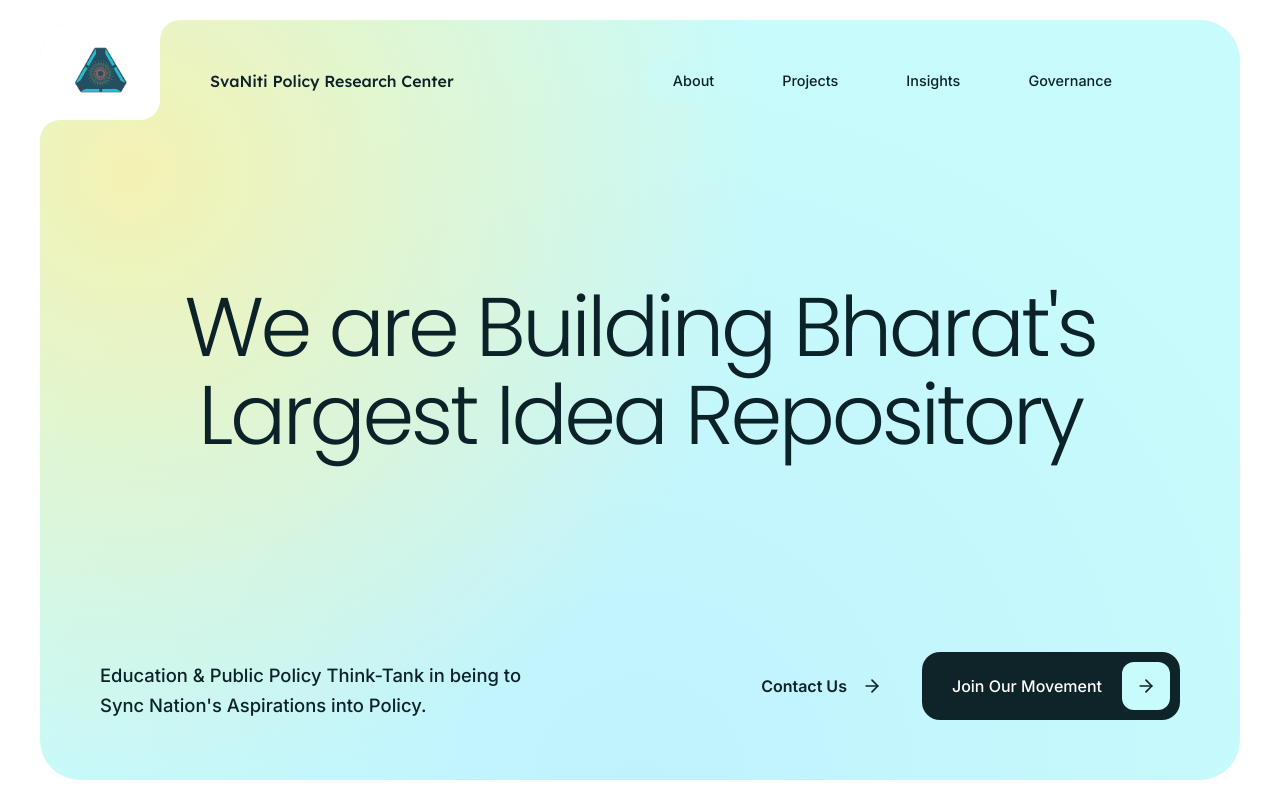
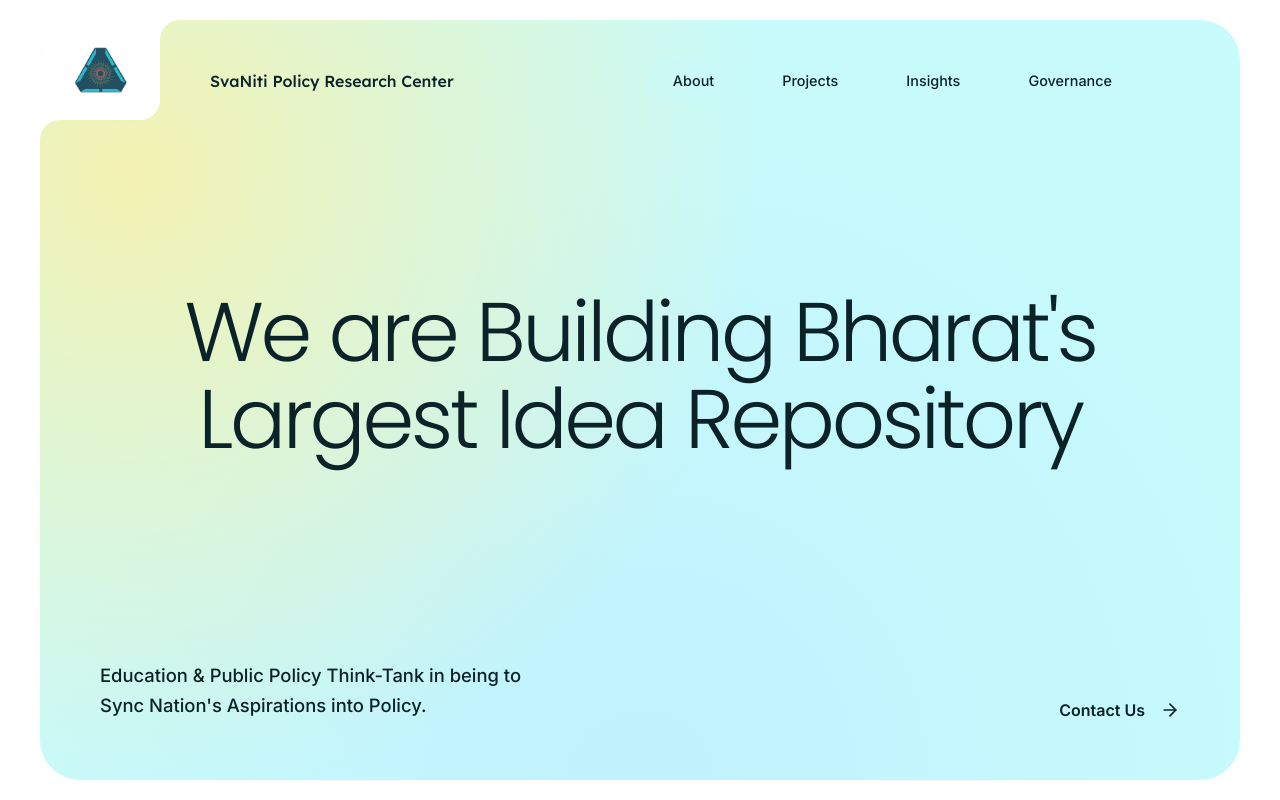
Before and after one commit to Garvit-png/SwaNiti, a Next.js app: page / in a window 1280 px wide. Shown: the top 800 px of the page. Built offline with nearby package versions, Linux system fonts and the light colour scheme.

Commit message:
added links, changed testimonial layout, cover photo fixed

```diff
--- a/app/components/Footer.tsx
+++ b/app/components/Footer.tsx
@@ -16,8 +16,44 @@ export default function Footer() {
               target="_blank"
               rel="noopener noreferrer"
               className="sr-social-icon"
+              aria-label="LinkedIn"
             >
-              in
+              <svg width="24" height="24" viewBox="0 0 24 24" fill="#0a66c2" xmlns="http://www.w3.org/2000/svg">
+                <path d="M20.447 20.452h-3.554v-5.569c0-1.328-.027-3.037-1.852-3.037-1.853 0-2.136 1.445-2.136 2.939v5.667H9.351V9h3.414v1.561h.046c.477-.9 1.637-1.85 3.37-1.85 3.601 0 4.267 2.37 4.267 5.455v6.286zM5.337 7.433a2.062 2.062 0 0 1-2.063-2.065 2.064 2.064 0 1 1 2.063 2.065zM7.119 20.452H3.554V9h3.565v11.452zM22.225 0H1.771C.792 0 0 .774 0 1.729v20.542C0 23.227.792 24 1.771 24h20.451C23.2 24 24 23.227 24 22.271V1.729C24 .774 23.2 0 22.222 0h.003z"/>
+              </svg>
+            </a>
+            <a
+              href="https://www.instagram.com/svaniti.in/"
+              target="_blank"
+              rel="noopener noreferrer"
+              className="sr-social-icon"
+              aria-label="Instagram"
+            >
+              <svg width="24" height="24" viewBox="0 0 24 24" fill="none" xmlns="http://www.w3.org/2000/svg">
+                <defs>
+                  <linearGradient id="ig-grad" x1="2" y1="22" x2="22" y2="2" gradientUnits="userSpaceOnUse">
+                    <stop offset="0%" stopColor="#f09433" />
+                    <stop offset="25%" stopColor="#e6683c" />
+                    <stop offset="50%" stopColor="#dc2743" />
+                    <stop offset="75%" stopColor="#cc2366" />
+                    <stop offset="100%" stopColor="#bc1888" />
+                  </linearGradient>
+                </defs>
+                <rect x="2" y="2" width="20" height="20" rx="5" ry="5" stroke="url(#ig-grad)" strokeWidth="2" />
+                <path d="M16 11.37A4 4 0 1 1 12.63 8 4 4 0 0 1 16 11.37z" stroke="url(#ig-grad)" strokeWidth="2" />
+                <line x1="17.5" y1="6.5" x2="17.51" y2="6.5" stroke="url(#ig-grad)" strokeWidth="2" strokeLinecap="round" />
+              </svg>
+            </a>
+            <a
+              href="https://x.com/SvaNiti"
+              target="_blank"
+              rel="noopener noreferrer"
+              className="sr-social-icon"
+              aria-label="X (Twitter)"
+            >
+              <svg width="22" height="22" viewBox="0 0 24 24" fill="black" xmlns="http://www.w3.org/2000/svg">
+                <path d="M18.901 1.153h3.68l-8.04 9.19L24 22.846h-7.406l-5.8-7.584-6.638 7.584H.474l8.6-9.83L0 1.154h7.594l5.243 6.932ZM17.61 20.644h2.039L6.486 3.24H4.298Z" />
+              </svg>
             </a>
           </div>
         </div>
--- a/app/globals.css
+++ b/app/globals.css
@@ -826,68 +826,23 @@ a {
 
 /* LEFT PANEL — Decorative */
 .sr-test-left {
-  flex: 0 0 340px;
-  display: flex;
-  flex-direction: column;
-  justify-content: center;
-  padding: 60px 50px;
+  flex: 0 0 450px;
   position: relative;
   background: #c9fcfb; /* bright skyblue from image */
-}
-
-.sr-test-big-quote {
-  font-family: Georgia, 'Times New Roman', serif;
-  font-size: 12rem;
-  line-height: 0.7;
-  color: var(--sr-ink);
-  opacity: 0.12;
+  overflow: hidden;
+}
+
+.sr-test-photo {
+  object-fit: cover;
+  width: 100%;
+  height: 100%;
+}
+
+.sr-test-left .sr-section-notch-outer {
   position: absolute;
-  top: 30px;
-  left: 30px;
-  pointer-events: none;
-  user-select: none;
-}
-
-.sr-test-heading {
-  font-family: var(--font-lexend);
-  font-size: 2.2rem;
-  font-weight: 300;
-  line-height: 1.2;
-  color: var(--sr-ink);
-  margin: 0 0 40px 0;
-  letter-spacing: -0.02em;
-  position: relative;
-  z-index: 2;
-}
-
-.sr-test-counter {
-  display: flex;
-  align-items: baseline;
-  gap: 6px;
-  font-family: var(--font-lexend);
-  position: relative;
-  z-index: 2;
-}
-
-.sr-test-current {
-  font-size: 3rem;
-  font-weight: 300;
-  color: var(--sr-ink);
-  line-height: 1;
-}
-
-.sr-test-divider {
-  font-size: 1.5rem;
-  color: var(--sr-ink);
-  opacity: 0.3;
-  margin: 0 4px;
-}
-
-.sr-test-total {
-  font-size: 1.2rem;
-  font-weight: 400;
-  color: var(--sr-ink);
-  opacity: 0.4;
+  top: -1px;
+  left: -1px;
+  z-index: 10;
 }
 
 /* RIGHT PANEL — Card + Nav */
@@ -897,7 +852,7 @@ a {
   flex-direction: column;
   justify-content: center;
   align-items: flex-start;
-  padding: 60px;
+  padding: 100px 60px 60px 60px;
   gap: 30px;
 }
 
@@ -999,19 +954,7 @@ a {
   }
   .sr-test-left {
     flex: none;
-    padding: 40px 28px 20px;
-  }
-  .sr-test-big-quote {
-    font-size: 7rem;
-    top: 10px;
-    left: 16px;
-  }
-  .sr-test-heading {
-    font-size: 1.6rem;
-    margin-bottom: 16px;
-  }
-  .sr-test-current {
-    font-size: 2rem;
+    min-height: 300px;
   }
   .sr-test-right {
     padding: 20px 20px 30px;
@@ -1408,17 +1351,23 @@ a {
   margin-bottom: 15px;
 }
 
+.sr-footer-social {
+  display: flex;
+  gap: 16px;
+  align-items: center;
+}
+
 .sr-footer-social .sr-social-icon {
   width: 32px;
   height: 32px;
-  background: var(--sr-ink);
-  color: var(--sr-white);
-  border-radius: 50%;
   display: flex;
   align-items: center;
   justify-content: center;
-  font-size: 0.8rem;
-  font-weight: bold;
+  transition: transform 0.2s ease;
+}
+
+.sr-footer-social .sr-social-icon:hover {
+  transform: translateY(-2px);
 }
 
 .sr-footer-mission strong {
--- a/app/insights/page.tsx
+++ b/app/insights/page.tsx
@@ -15,6 +15,7 @@ type Blog = {
   readTime: string
   patternType: 'orange' | 'cyan' | 'yellow'
   gridClass: string
+  coverUrl?: string
 }
 
 import allBlogsData from '../data/blogs.json'
@@ -147,12 +148,20 @@ export default function InsightsPage() {
                     style={{ transitionDelay: `${index * 0.05}s` }}
                   >
                     <div className={styles.imageWrapper}>
-                      <div className={`${styles.patternBackdrop} ${patternClass}`}>
-                        <div className={styles.patternTitle}>
-                          {blog.title.split(':')[0]}
+                      {blog.coverUrl ? (
+                        <img
+                          src={blog.coverUrl}
+                          alt={blog.title}
+                          style={{ width: '100%', height: '100%', objectFit: 'cover' }}
+                        />
+                      ) : (
+                        <div className={`${styles.patternBackdrop} ${patternClass}`}>
+                          <div className={styles.patternTitle}>
+                            {blog.title.split(':')[0]}
+                          </div>
+                          <span className={styles.patternSub}>SvaNiti Policy Research</span>
                         </div>
-                        <span className={styles.patternSub}>SvaNiti Policy Research</span>
-                      </div>
+                      )}
                     </div>
 
                     <div className={styles.cardBody}>
--- a/app/page.tsx
+++ b/app/page.tsx
@@ -122,6 +122,11 @@ export default function Home() {
 
   const testimonials = [
     {
+      quote: "The Creative Economy is an important driver of growth for every state, particularly for a state like Chhattisgarh, which possesses immense creative potential rooted in its tribal communities, cultural heritage, and local talent. Innovative policy thinking in this domain is essential for unlocking these opportunities and advancing the vision of both Viksit Chhattisgarh and Viksit Bharat.",
+      author: "O.P. Choudhary",
+      org: "Finance Minister, Government of Chhattisgarh, Pune Public Policy Festival 2025"
+    },
+    {
       quote: "The idea of SvaNiti is much needed and Aadil has much more clarity on this idea at this initial stage.",
       author: "Jigar Inamdar (Youth Leader & Politician)",
       org: "PBC 2024, Rishihood University."
@@ -244,12 +249,6 @@ export default function Home() {
                 <a className="sr-contact-link" href="#contact">
                   Contact Us
                   <span className="sr-contact-arrow">
-                    <ArrowRight size={20} />
-                  </span>
-                </a>
-                <a className="sr-join-button" href="#">
-                  Join Our Movement
-                  <span className="sr-arrow-box">
                     <ArrowRight size={20} />
                   </span>
                 </a>
@@ -389,21 +388,12 @@ export default function Home() {
       {/* SECTION 5.5: TESTIMONIALS */}
       <section className="sr-testimonial-section">
         <div className="sr-testimonial-container">
-          {/* Left Side: Big decorative quote + heading */}
-          <div className="sr-test-left">
-            <div className="sr-test-big-quote">&ldquo;</div>
-            <h2 className="sr-test-heading">
-              What people<br />tell about us
-            </h2>
-            <div className="sr-test-counter">
-              <span className="sr-test-current">{String(testimonialIndex + 1).padStart(2, '0')}</span>
-              <span className="sr-test-divider">/</span>
-              <span className="sr-test-total">{String(testimonials.length).padStart(2, '0')}</span>
+          {/* Text Side: Quote card + nav (Now on the left) */}
+          <div className="sr-test-right" style={{ position: 'relative' }}>
+            <div className="sr-section-notch-outer" style={{ position: 'absolute', top: '-1px', left: '-1px', zIndex: 10 }}>
+              <div className="sr-section-notch-inner">What People <strong>Think About Us</strong></div>
             </div>
-          </div>
 
-          {/* Right Side: Quote card + nav */}
-          <div className="sr-test-right">
             <div className="sr-test-card-wrapper">
               <AnimatePresence mode="wait">
                 <motion.div
@@ -442,6 +432,16 @@ export default function Home() {
                 <ArrowRight size={20} />
               </button>
             </div>
+          </div>
+
+          {/* Photo Side (Now on the right) */}
+          <div className="sr-test-left">
+            <Image
+              src="/op-choudhary.jpg"
+              alt="O.P. Choudhary"
+              fill
+              className="sr-test-photo"
+            />
           </div>
         </div>
       </section>
```
Also changed, not shown: public/op-choudhary.jpg (added).
